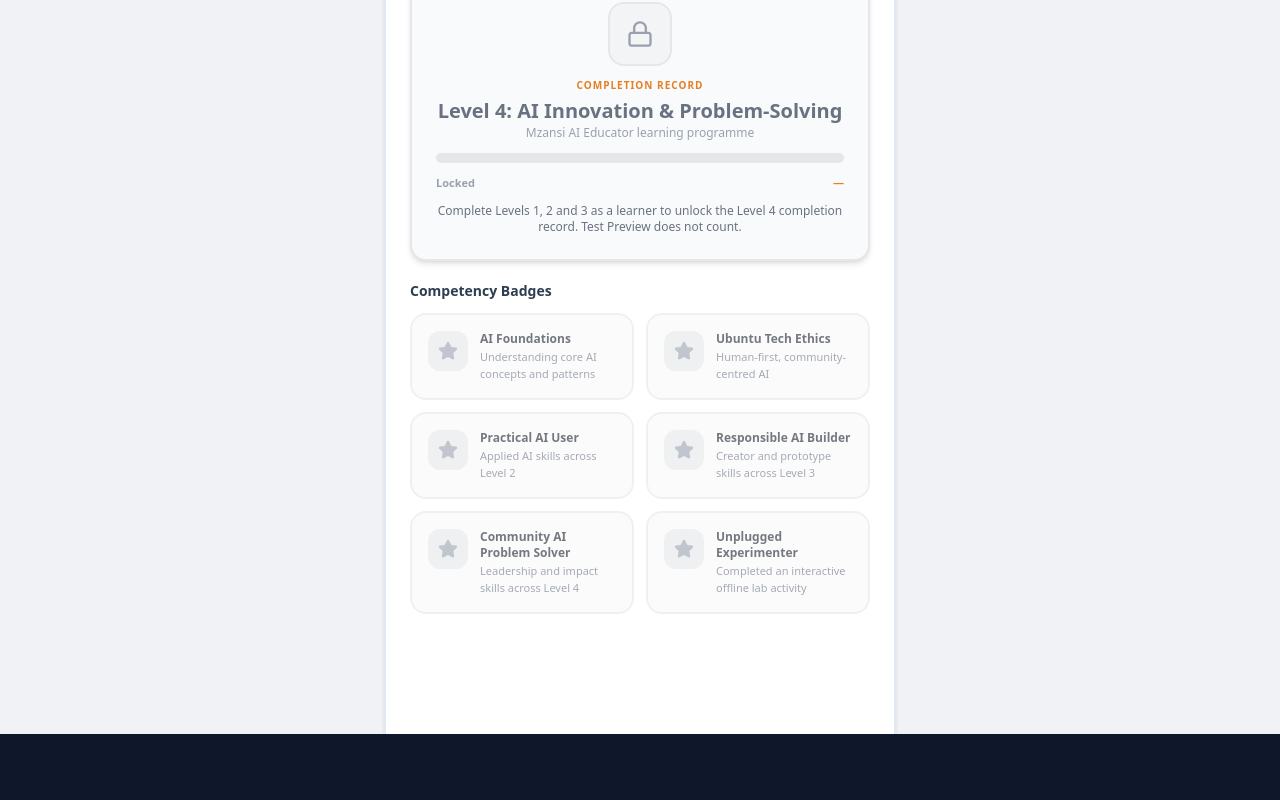
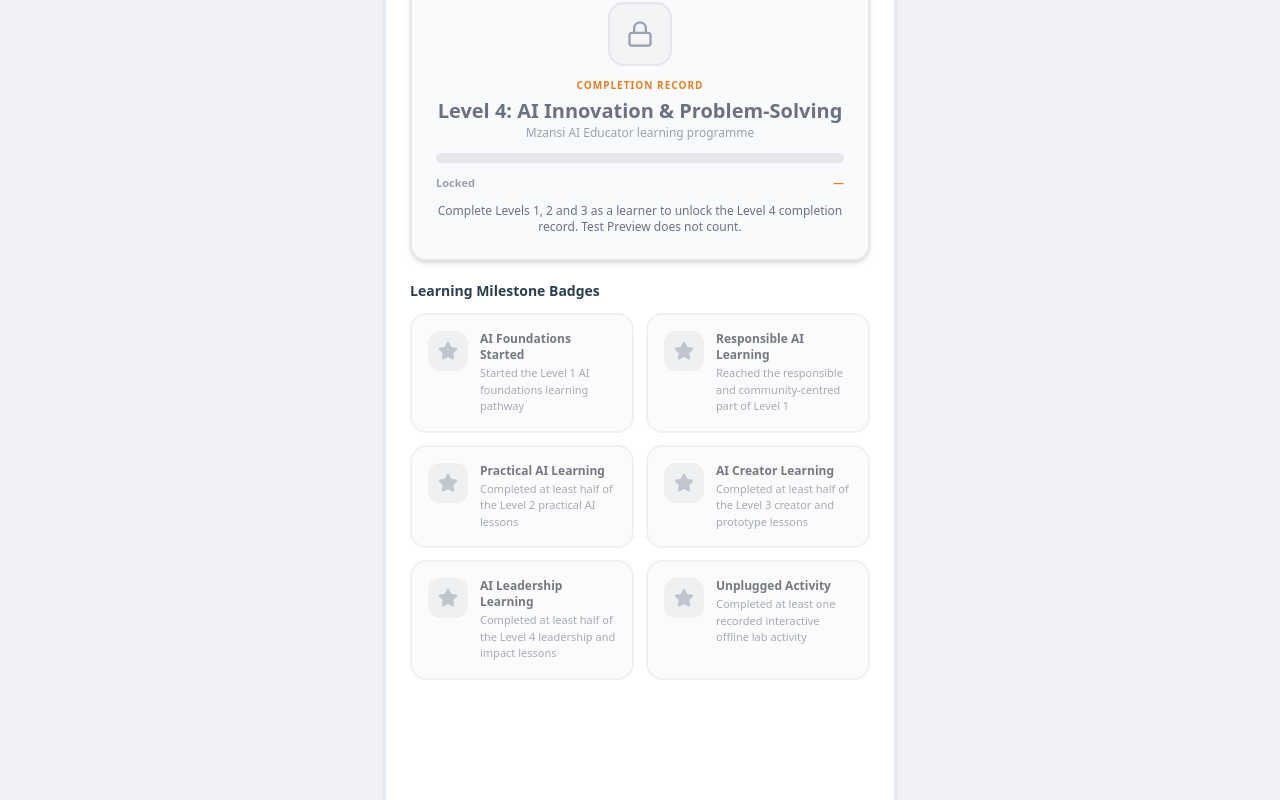
Before and after one commit to marcdiedricks/mzansi-ai-educator, a React (Vite) app: page /mzansi-ai-educator/certificates in a window 1280 px wide. Shown: the part 1069-1869 px from the top of the page. Before the commit the page ends 1803 px from the top, so only its background shows below. Built offline with nearby package versions, Linux system fonts and the light colour scheme.

Commit message:
Align milestone badges with recorded evidence

```diff
--- a/src/pages/Certificates.tsx
+++ b/src/pages/Certificates.tsx
@@ -56,13 +56,13 @@
       <CompletionCard level={3} title="AI Creator & Builder" completed={level3Complete} total={level3Ids.length} completedCount={completed3} percent={percent3} unlocked={level2Complete} lockedMessage="Complete Levels 1 and 2 as a learner to unlock the Level 3 completion record. Test Preview does not count." />
       <CompletionCard level={4} title="AI Innovation & Problem-Solving" completed={level4Complete} total={level4Ids.length} completedCount={completed4} percent={percent4} unlocked={level3Complete} lockedMessage="Complete Levels 1, 2 and 3 as a learner to unlock the Level 4 completion record. Test Preview does not count." />
 
-      <section className="space-y-3"><h3 className="text-sm font-bold text-[#2D3E50]">Competency Badges</h3><div className="grid grid-cols-1 sm:grid-cols-2 gap-3">{[
-        { id: 'b_ai', name: 'AI Foundations', desc: 'Understanding core AI concepts and patterns', earned: completed1 >= 1 },
-        { id: 'b_ubuntu', name: 'Ubuntu Tech Ethics', desc: 'Human-first, community-centred AI', earned: completed1 >= 4 },
-        { id: 'b_apply', name: 'Practical AI User', desc: 'Applied AI skills across Level 2', earned: level1Complete && completed2 >= 4 },
-        { id: 'b_create', name: 'Responsible AI Builder', desc: 'Creator and prototype skills across Level 3', earned: level2Complete && completed3 >= 4 },
-        { id: 'b_lead', name: 'Community AI Problem Solver', desc: 'Leadership and impact skills across Level 4', earned: level3Complete && completed4 >= 4 },
-        { id: 'b_lab', name: 'Unplugged Experimenter', desc: 'Completed an interactive offline lab activity', earned: progress.completedLabs.length >= 1 },
+      <section className="space-y-3"><h3 className="text-sm font-bold text-[#2D3E50]">Learning Milestone Badges</h3><div className="grid grid-cols-1 sm:grid-cols-2 gap-3">{[
+        { id: 'b_ai', name: 'AI Foundations Started', desc: 'Started the Level 1 AI foundations learning pathway', earned: completed1 >= 1 },
+        { id: 'b_ubuntu', name: 'Responsible AI Learning', desc: 'Reached the responsible and community-centred part of Level 1', earned: completed1 >= 4 },
+        { id: 'b_apply', name: 'Practical AI Learning', desc: 'Completed at least half of the Level 2 practical AI lessons', earned: level1Complete && completed2 >= 4 },
+        { id: 'b_create', name: 'AI Creator Learning', desc: 'Completed at least half of the Level 3 creator and prototype lessons', earned: level2Complete && completed3 >= 4 },
+        { id: 'b_lead', name: 'AI Leadership Learning', desc: 'Completed at least half of the Level 4 leadership and impact lessons', earned: level3Complete && completed4 >= 4 },
+        { id: 'b_lab', name: 'Unplugged Activity', desc: 'Completed at least one recorded interactive offline lab activity', earned: progress.completedLabs.length >= 1 },
       ].map((badge) => <div key={badge.id} className={`p-4 rounded-2xl border-2 transition-all flex items-start gap-3 ${badge.earned ? 'bg-white border-[#E2E8F0] shadow-sm' : 'bg-gray-50 border-gray-200 opacity-60'}`}><div className={`w-10 h-10 rounded-xl flex items-center justify-center shrink-0 ${badge.earned ? 'bg-orange-50 text-[#E67E22]' : 'bg-gray-200 text-gray-400'}`}><Star className="w-5 h-5 fill-current" /></div><div><div className="flex items-center gap-1.5"><h4 className="font-bold text-xs text-[#1A202C]">{badge.name}</h4>{badge.earned && <CheckCircle2 className="w-3.5 h-3.5 text-emerald-600" />}</div><p className="text-[11px] text-gray-500 mt-0.5">{badge.desc}</p></div></div>)}</div></section>
     </div>
   );
```
